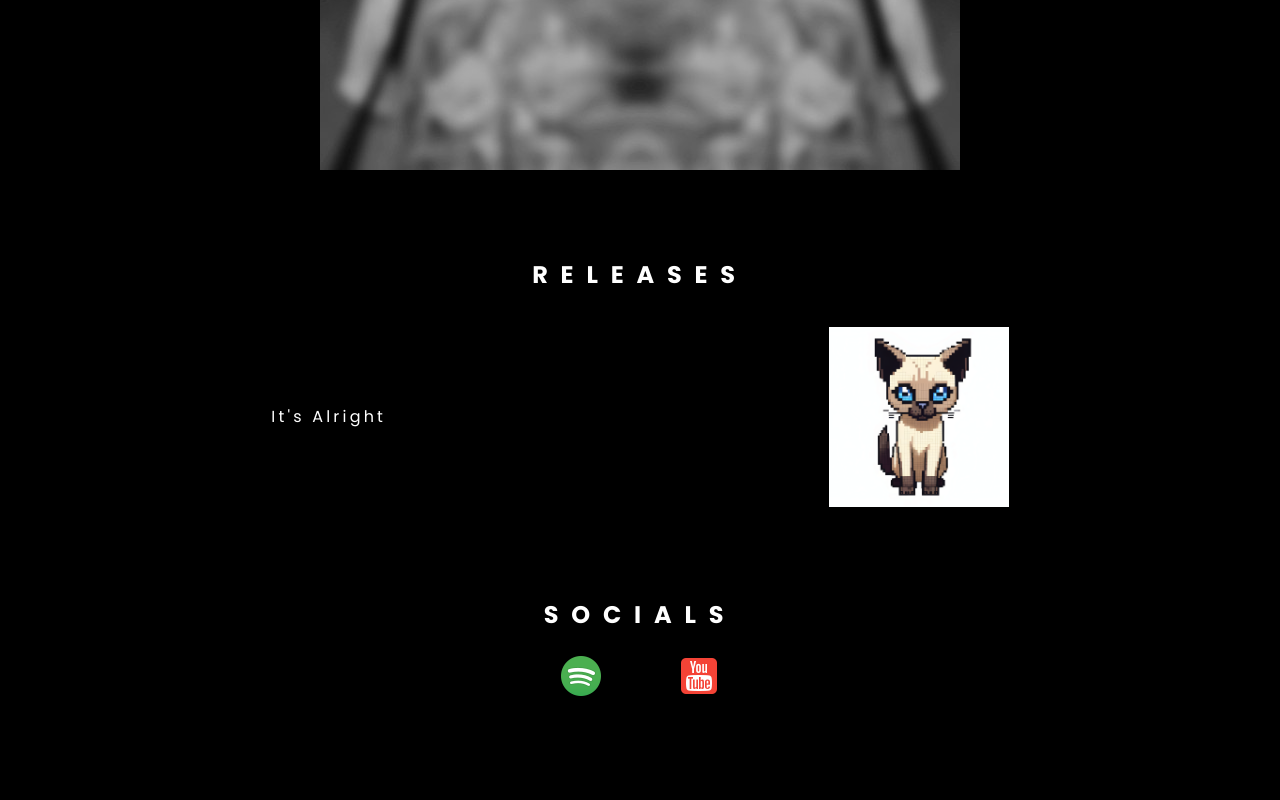
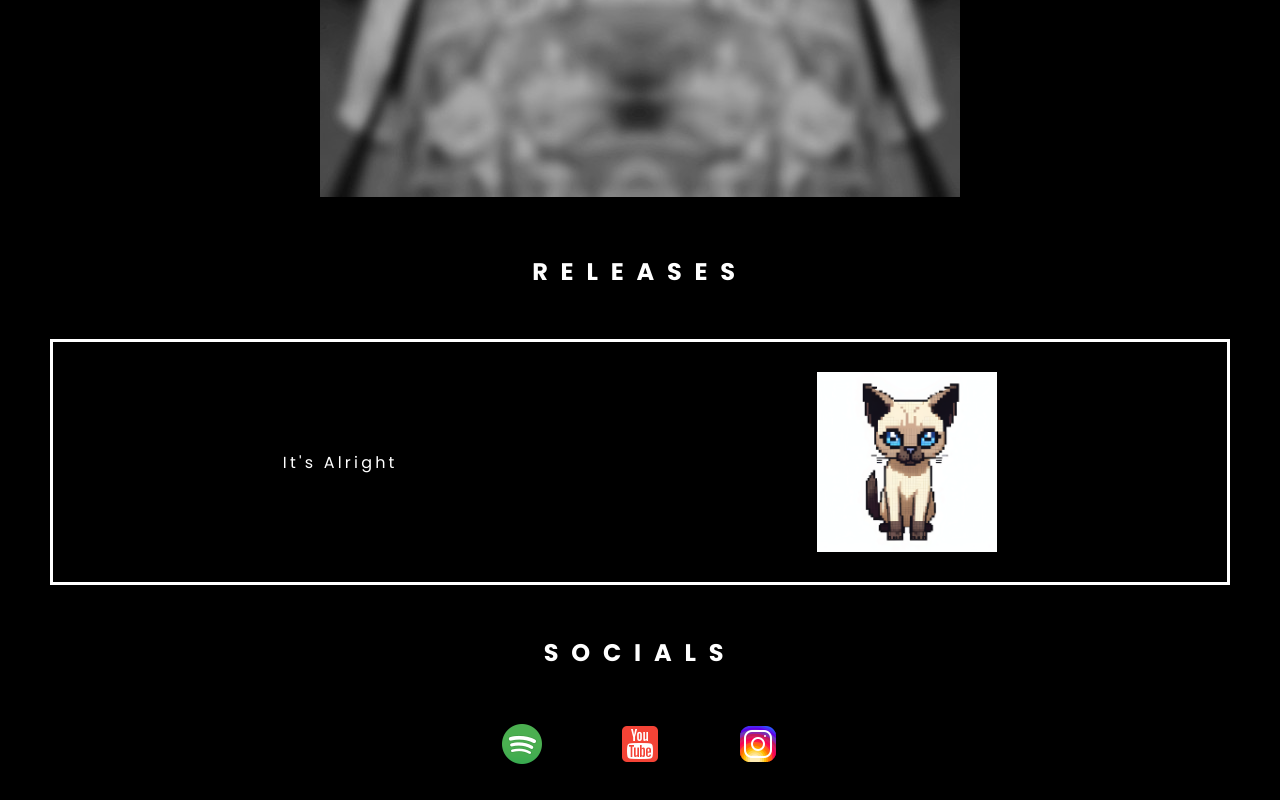
Before and after one commit to joshuawiidrichter1994/purrfection, a React (Create React App) app: page / in a window 1280 px wide. Shown: the part 561-1361 px from the top of the page. Before the commit the page ends 1293 px from the top, so only its background shows below. Built offline with nearby package versions, Linux system fonts and the light colour scheme.

Commit message:
Changed tab title / img

```diff
--- a/src/App.css
+++ b/src/App.css
@@ -9,12 +9,13 @@ a {
 }
 
 h1 {
+  margin: 35px 0 35px 0;
   color: white;
   letter-spacing: 1rem;
 }
 
 h2 {
-  margin-top: 80px;
+  margin: 50px 0 50px 0;
   color: white;
   letter-spacing: 0.8rem;
 }
@@ -23,8 +24,11 @@ h2 {
   display: flex;
   align-items: center;
   justify-content: space-around;
+  border: solid;
+  border-color: white;
   margin: 25px 50px 25px 50px;
   height: 200px;
+  padding: 20px;
 }
 
 .image-container {
--- a/src/App.js
+++ b/src/App.js
@@ -46,6 +46,13 @@ function App() {
           >
             <img src={require('./images/youtube.png')} />
           </a>
+          <a
+            href="https://www.instagram.com/purrfection.artist/"
+            className="social-link"
+            target="_blank"
+          >
+            <img src={require('./images/instagram.png')} />
+          </a>
         </div>
       </div>
     </div>
```
Also changed, not shown: src/images/instagram.png (added).
